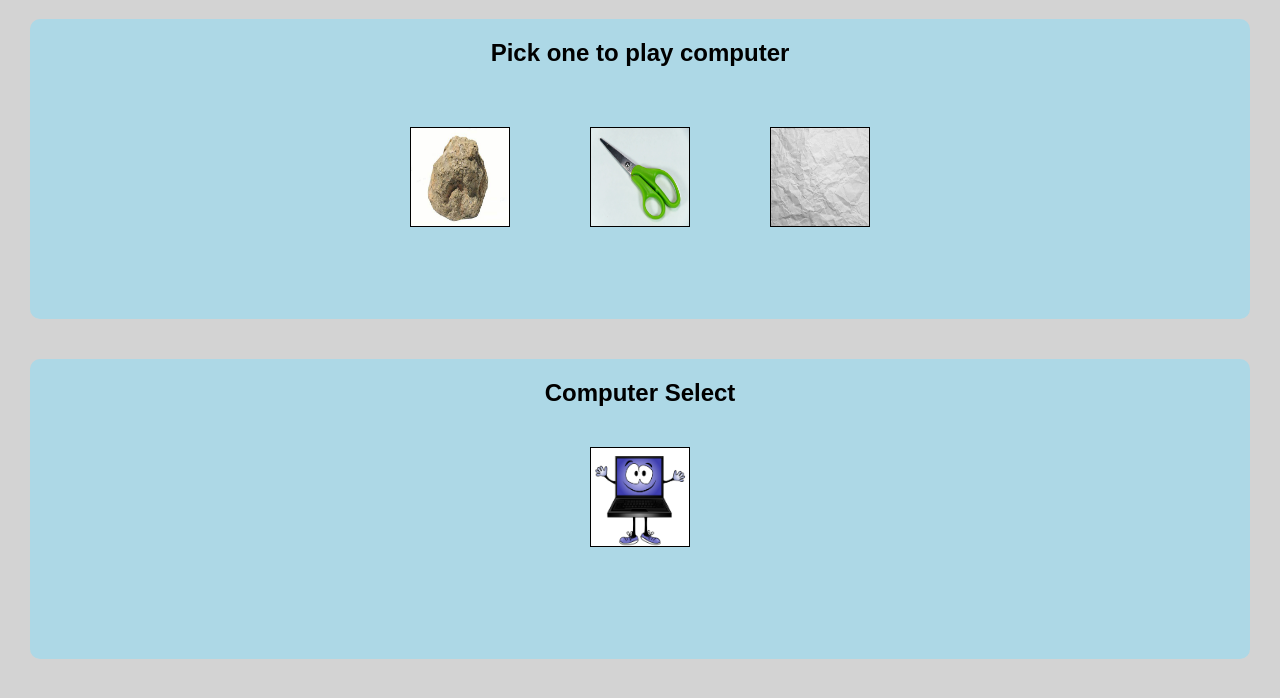
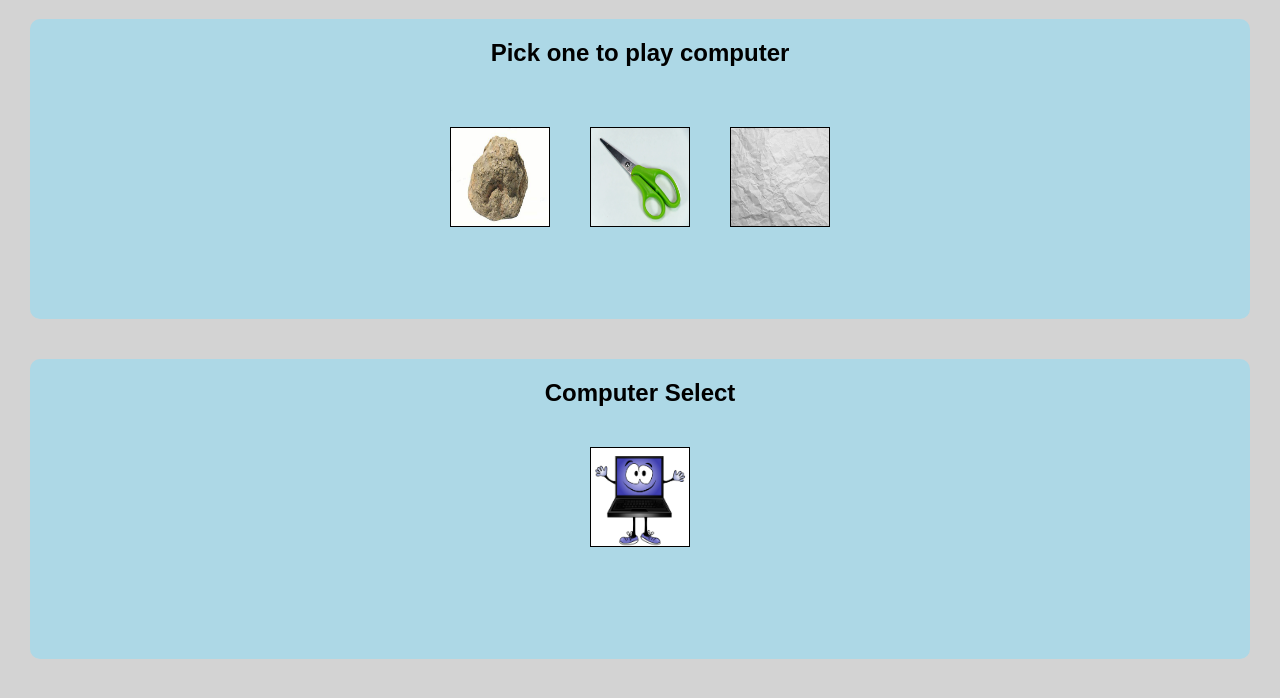
Before and after one commit to JCH0411/tictactoe, a plain HTML site: page index.html in a window 1280 px wide. Shown: the part 88-786 px from the top of the page. Drawn offline with Linux system fonts and the light colour scheme.

Commit message:
final project

```diff
--- a/styles.css
+++ b/styles.css
@@ -37,7 +37,9 @@ body{
   height:100px;
   /* background-color: lightgrey; */
   border:solid 1px black;
-  margin: 40px;
+  margin:40px 20px 0;
+
+
 }
 .item>img{
   width: 100%;
```
